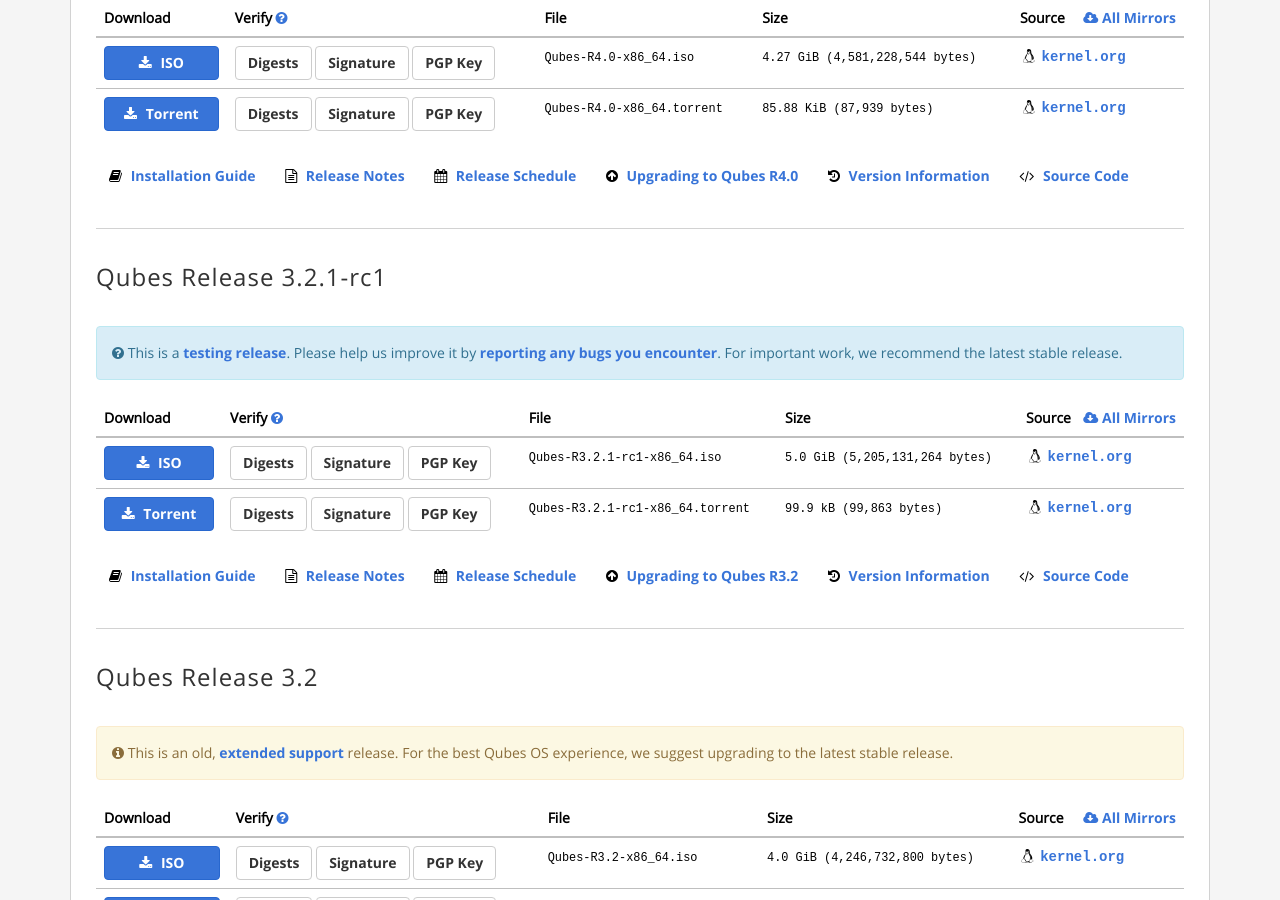
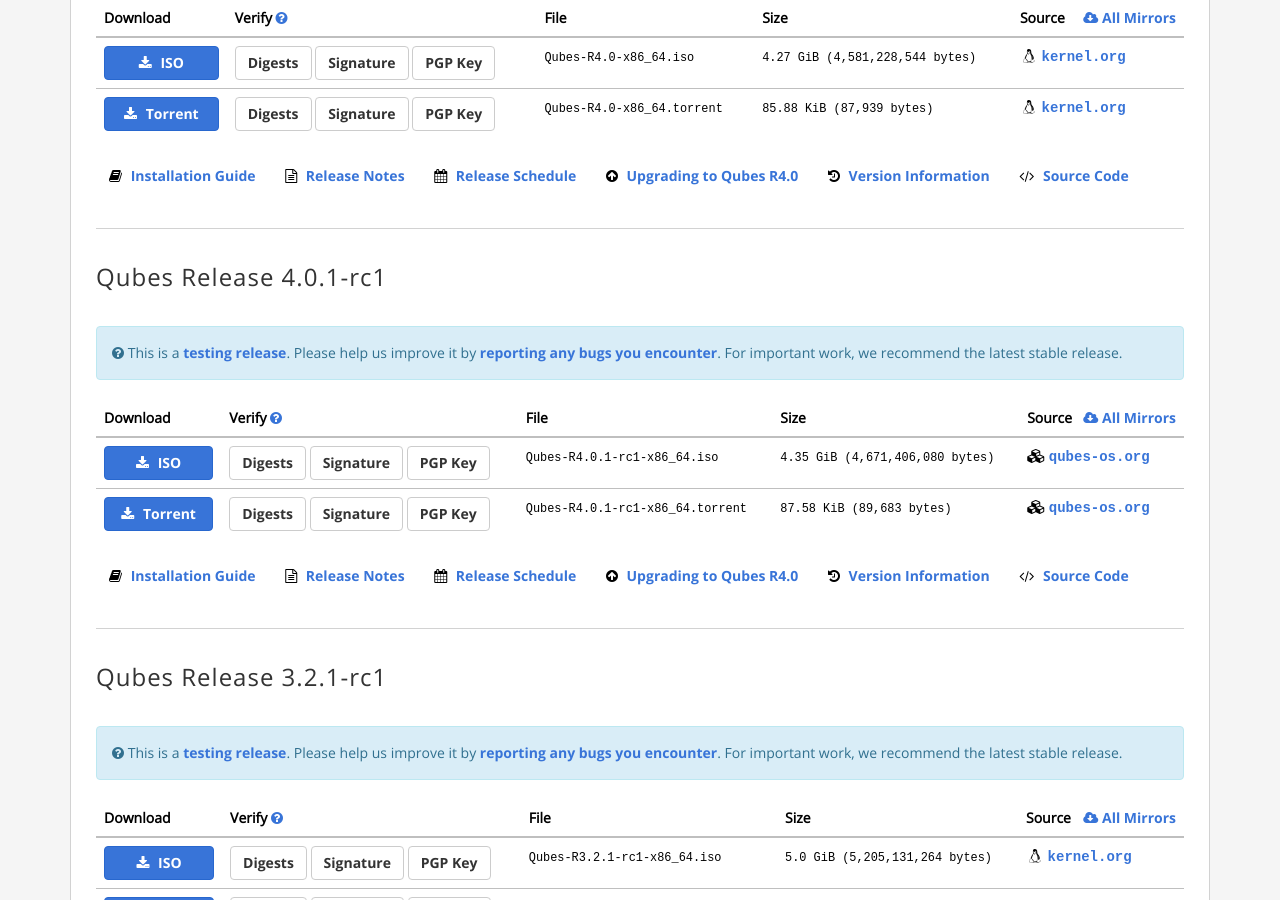
Before and after one commit to QubesOS/qubesos.github.io, a Jekyll site: the page built from pages/downloads.md, in a window 1280 px wide and 900 px high, scrolled down 780 px. Built offline with Jekyll 4.4.1, drawn with Linux system fonts in a browser that asks for light colours; some web fonts are replaced.

Commit message:
Add 4.0.1-rc1 download

```diff
--- a/_data/downloads.yml
+++ b/_data/downloads.yml
@@ -76,6 +76,91 @@ releases:
         verifiers:
           hash: http://ftp.halifax.rwth-aachen.de/qubes/iso/Qubes-R4.0-x86_64.iso.DIGESTS
           sig: http://ftp.halifax.rwth-aachen.de/qubes/iso/Qubes-R4.0-x86_64.iso.asc
+          key: https://keys.qubes-os.org/keys/qubes-release-4-signing-key.asc
+    docs:
+      Installation Guide:
+        featured: yes
+        url: /doc/installation-guide/
+      Release Notes:
+        url: /doc/releases/4.0/release-notes/
+      Release Schedule:
+        url: /doc/releases/4.0/schedule/
+      Upgrading to Qubes R4.0:
+        url: /doc/releases/4.0/release-notes/#upgrading
+    featured_docs:
+      get:
+      - Release Notes
+  Qubes Release 4.0.1-rc1:
+    testing: yes
+    latest: no
+    aging: no
+    deprecated: no
+    sources:
+      - name: qubes-os.org
+        display: yes
+        method: HTTPS
+        type: ISO
+        filename: Qubes-R4.0.1-rc1-x86_64.iso
+        size: 4.35 GiB (4,671,406,080 bytes)
+        url: https://ftp.qubes-os.org/iso/Qubes-R4.0.1-rc1-x86_64.iso
+        verifiers:
+          hash: https://ftp.qubes-os.org/iso/Qubes-R4.0.1-rc1-x86_64.iso.DIGESTS
+          sig: https://ftp.qubes-os.org/iso/Qubes-R4.0.1-rc1-x86_64.iso.asc
+          key: https://keys.qubes-os.org/keys/qubes-release-4-signing-key.asc
+      - name: qubes-os.org
+        display: yes
+        method: BitTorrent
+        type: Torrent
+        filename: Qubes-R4.0.1-rc1-x86_64.torrent
+        size: 87.58 KiB (89,683 bytes)
+        url: https://ftp.qubes-os.org/iso/Qubes-R4.0.1-rc1-x86_64.torrent
+        verifiers:
+          hash: https://ftp.qubes-os.org/iso/Qubes-R4.0.1-rc1-x86_64.iso.DIGESTS
+          sig: https://ftp.qubes-os.org/iso/Qubes-R4.0.1-rc1-x86_64.iso.asc
+          key: https://keys.qubes-os.org/keys/qubes-release-4-signing-key.asc
+      - name: kernel.org
+        display: no
+        method: HTTPS
+        type: ISO
+        filename: Qubes-R4.0.1-rc1-x86_64.iso
+        size: 4.35 GiB (4,671,406,080 bytes)
+        url: https://mirrors.edge.kernel.org/qubes/iso/Qubes-R4.0.1-rc1-x86_64.iso
+        verifiers:
+          hash: https://mirrors.edge.kernel.org/qubes/iso/Qubes-R4.0.1-rc1-x86_64.iso.DIGESTS
+          sig: https://mirrors.edge.kernel.org/qubes/iso/Qubes-R4.0.1-rc1-x86_64.iso.asc
+          key: https://keys.qubes-os.org/keys/qubes-release-4-signing-key.asc
+      - name: halifax.rwth-aachen.de
+        display: no
+        method: HTTP
+        type: ISO
+        filename: Qubes-R4.0.1-rc1-x86_64.iso
+        size: 4.35 GiB (4,671,406,080 bytes)
+        url: http://ftp.halifax.rwth-aachen.de/qubes/iso/Qubes-R4.0.1-rc1-x86_64.iso
+        verifiers:
+          hash: http://ftp.halifax.rwth-aachen.de/qubes/iso/Qubes-R4.0.1-rc1-x86_64.iso.DIGESTS
+          sig: http://ftp.halifax.rwth-aachen.de/qubes/iso/Qubes-R4.0.1-rc1-x86_64.iso.asc
+          key: https://keys.qubes-os.org/keys/qubes-release-4-signing-key.asc
+      - name: kernel.org
+        display: no
+        method: BitTorrent
+        type: Torrent
+        filename: Qubes-R4.0.1-rc1-x86_64.torrent
+        size: 87.58 KiB (89,683 bytes)
+        url: https://mirrors.edge.kernel.org/qubes/iso/Qubes-R4.0.1-rc1-x86_64.torrent
+        verifiers:
+          hash: https://mirrors.edge.kernel.org/qubes/iso/Qubes-R4.0.1-rc1-x86_64.iso.DIGESTS
+          sig: https://mirrors.edge.kernel.org/qubes/iso/Qubes-R4.0.1-rc1-x86_64.iso.asc
+          key: https://keys.qubes-os.org/keys/qubes-release-4-signing-key.asc
+      - name: halifax.rwth-aachen.de
+        display: no
+        method: BitTorrent
+        type: Torrent
+        filename: Qubes-R4.0.1-rc1-x86_64.torrent
+        size: 87.58 KiB (89,683 bytes)
+        url: http://ftp.halifax.rwth-aachen.de/qubes/iso/Qubes-R4.0.1-rc1-x86_64.torrent
+        verifiers:
+          hash: http://ftp.halifax.rwth-aachen.de/qubes/iso/Qubes-R4.0.1-rc1-x86_64.iso.DIGESTS
+          sig: http://ftp.halifax.rwth-aachen.de/qubes/iso/Qubes-R4.0.1-rc1-x86_64.iso.asc
           key: https://keys.qubes-os.org/keys/qubes-release-4-signing-key.asc
     docs:
       Installation Guide:
```
